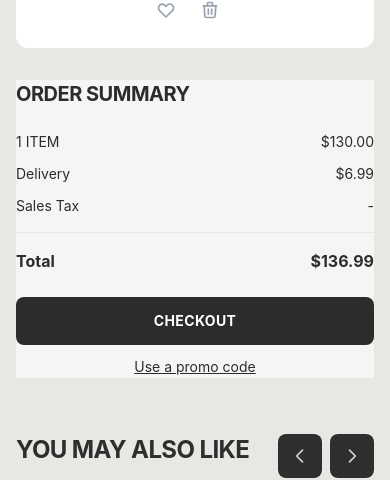
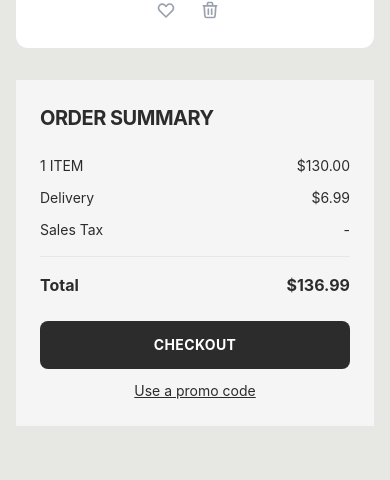
Before and after one commit to SadmanSakib71/Kicks, a React (Vite) app: page /cart in a window 390 px wide. Shown: the part 582-1062 px from the top of the page. Built offline with nearby package versions, Linux system fonts and the light colour scheme.

Commit message:
cart page design implement

```diff
--- a/src/component/CartPage/Cart.jsx
+++ b/src/component/CartPage/Cart.jsx
@@ -254,7 +254,7 @@ const Cart = () => {
 
           {/* Right: Order Summary */}
           <div className="lg:col-span-1">
-            <div className="bg-[#F5F5F5] lg:bg-transparent pt-0">
+            <div className="bg-[#F5F5F5] lg:bg-transparent p-6 sm:p-0">
               <h2 className="text-[#2C2C2C] font-bold text-xl sm:text-2xl uppercase tracking-tight mb-6">
                 Order Summary
               </h2>
```
